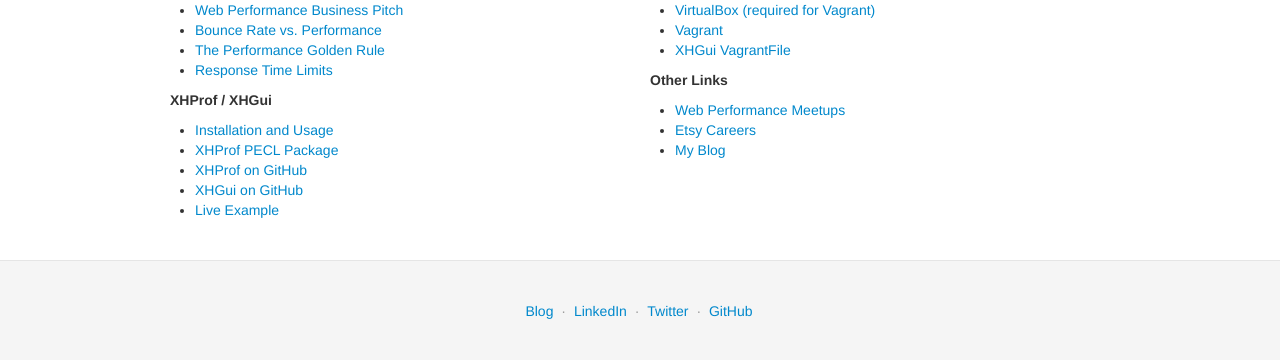
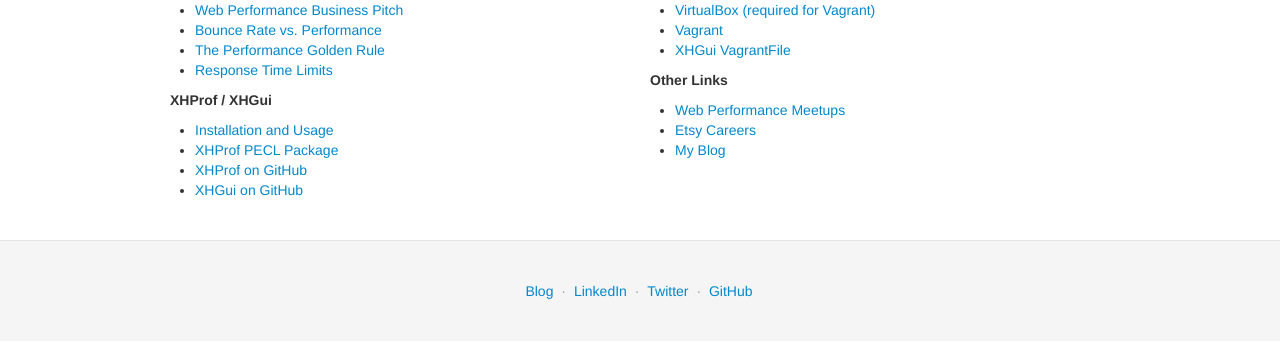
Before and after one commit to jklein/presentations, a PHP site: page /xhprof.php in a window 1280 px wide. Shown: the part 166-526 px from the top of the page. Run offline with PHP 8.4, Linux system fonts and the light colour scheme.

Commit message:
Deleting a link

```diff
--- a/xhprof.php
+++ b/xhprof.php
@@ -15,7 +15,6 @@ $left_links = array(
         'http://pecl.php.net/package/xhprof' => 'XHProf PECL Package',
         'https://github.com/facebook/xhprof' => 'XHProf on GitHub',
         'https://github.com/perftools/xhgui' => 'XHGui on GitHub',
-        'http://xhprof.jkle.in/' => 'Live Example',
     ),
 );
 
```
